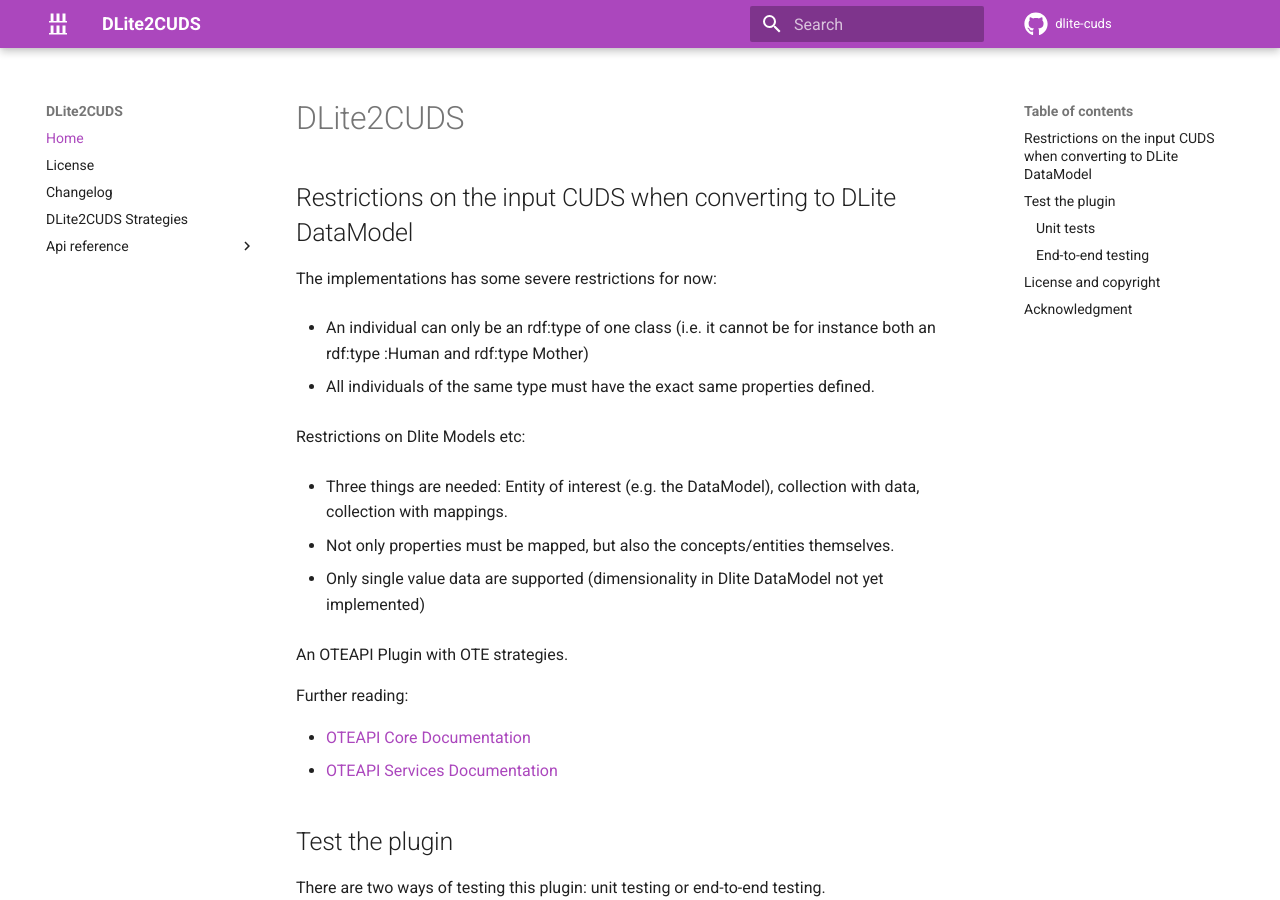
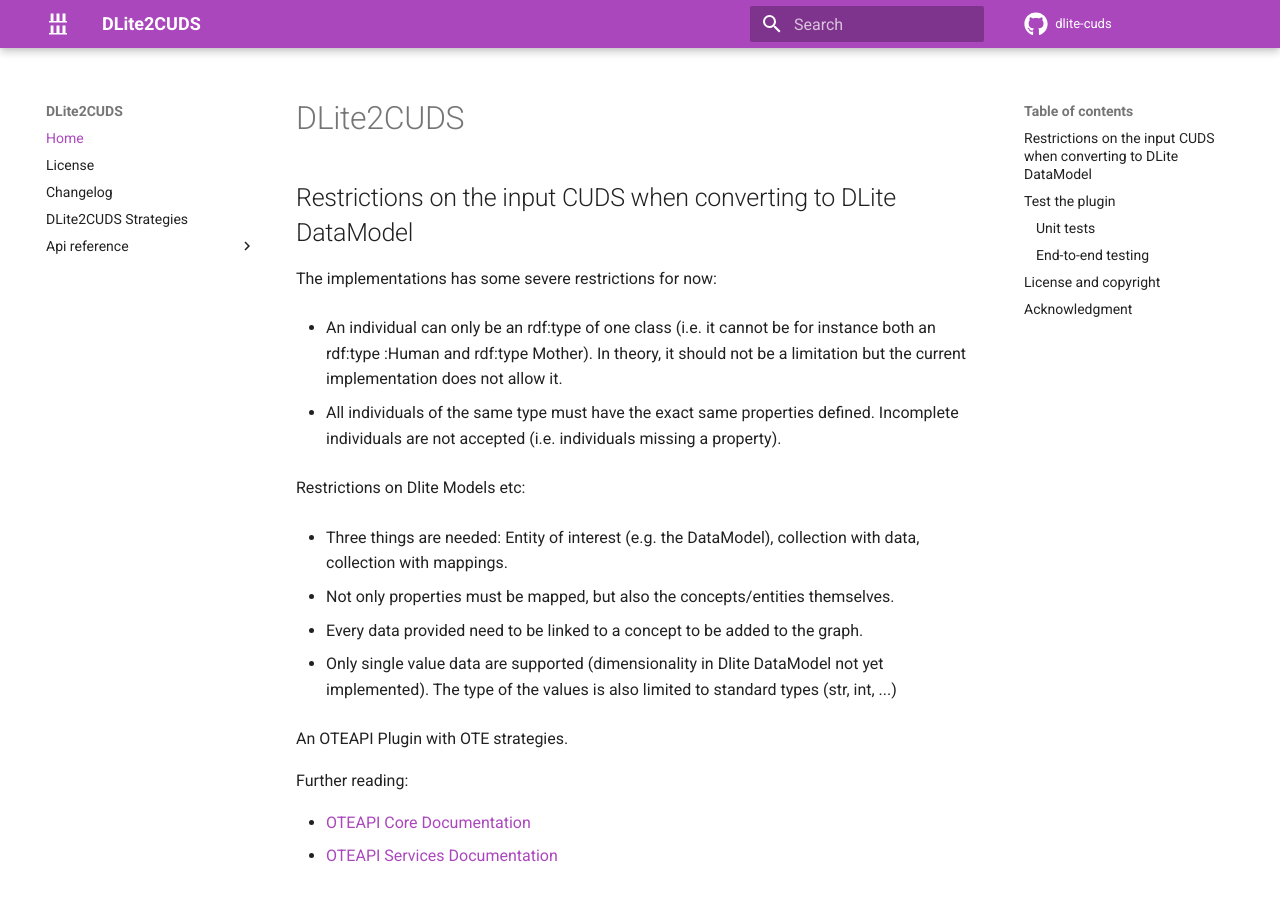
Before and after one commit to EMMC-ASBL/dlite-cuds, an MkDocs documentation site: the page built from docs/index.md, in a window 1280 px wide and 900 px high. Built offline with MkDocs 1.6.1 and Material for MkDocs 9.7.7, drawn with Linux system fonts in a browser that asks for light colours; comment, search, counter and statistics services are not loaded; the version menu is left out.

Commit message:
Fixed changes etc required by review

```diff
--- a/docker-compose.yml
+++ b/docker-compose.yml
@@ -11,7 +11,7 @@
       OTEAPI_REDIS_PORT: 6379
       OTEAPI_prefix: "${OTEAPI_prefix:-/api/v1}"
       PATH_TO_OTEAPI_CORE:
-      OTEAPI_PLUGIN_PACKAGES: "git+https://github.com/EMMC-ASBL/oteapi-dlite#egg=oteapi-dlite|-v -e /dlite-cuds[dev]"
+      OTEAPI_PLUGIN_PACKAGES: "-v -e /dlite-cuds[dev]"
     depends_on:
       - redis
     networks:
--- a/docs/index.md
+++ b/docs/index.md
@@ -4,9 +4,10 @@
 
 The implementations has some severe restrictions for now:
 
-* An individual can only be an rdf:type of one class (i.e. it cannot be for instance both an rdf:type :Human and rdf:type Mother)
+* An individual can only be an rdf:type of one class (i.e. it cannot be for instance both an rdf:type :Human and rdf:type Mother).
+In theory, it should not be a limitation but the current implementation does not allow it.
 
-* All individuals of the same type must have the exact same properties defined.
+* All individuals of the same type must have the exact same properties defined. Incomplete individuals are not accepted (i.e. individuals missing a property).
 
 Restrictions on Dlite Models etc:
 
@@ -14,8 +15,10 @@
 
 * Not only properties must be mapped, but also the concepts/entities themselves.
 
-* Only single value data are supported (dimensionality in Dlite DataModel not yet implemented)
+* Every data provided need to be linked to a concept to be added to the graph.
 
+* Only single value data are supported (dimensionality in Dlite DataModel not yet implemented).
+The type of the values is also limited to standard types (str, int, ...)
 
 An OTEAPI Plugin with OTE strategies.
 
```
Also changed, not shown: README.md (+6 -3 lines), 7 other files.
